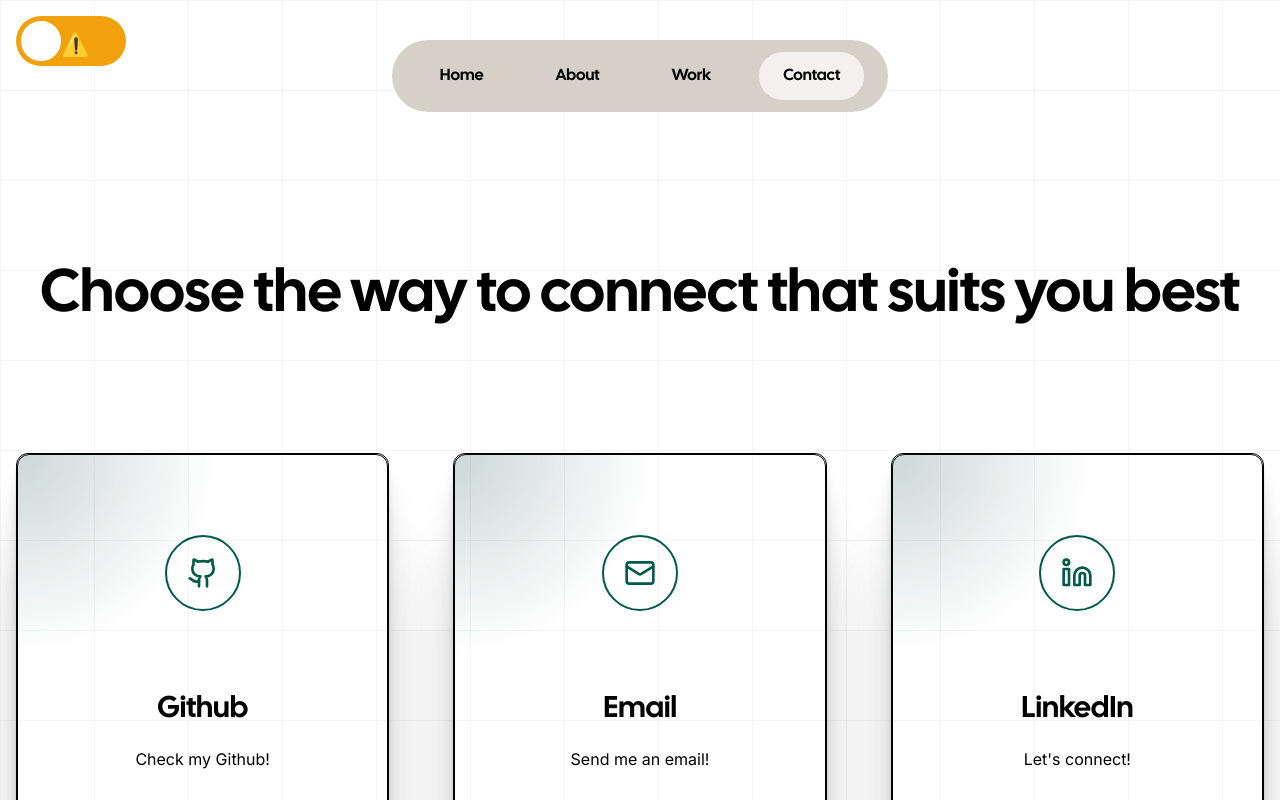
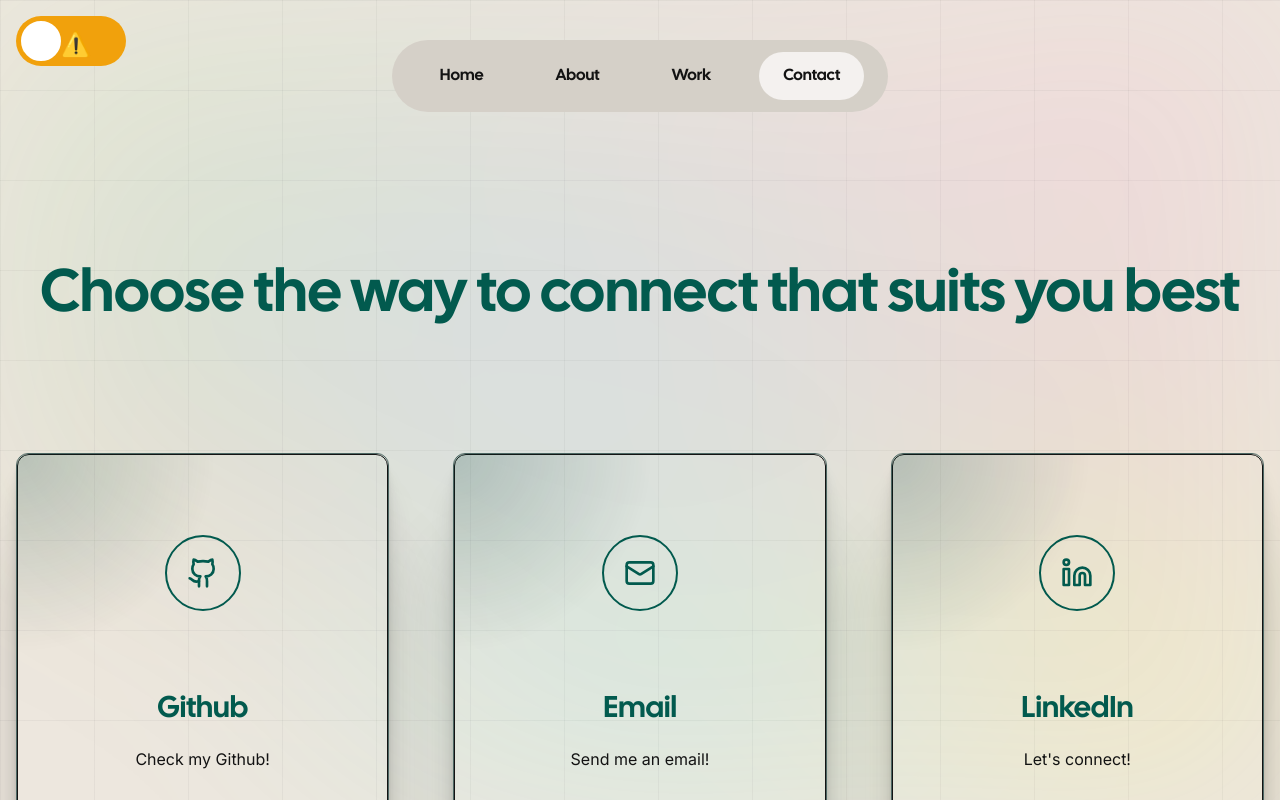
Before and after one commit to m-dombkowski/Portfolio-website, a Next.js app: page /contact in a window 1280 px wide. Shown: the top 800 px of the page. Built offline with nearby package versions, Linux system fonts and the light colour scheme; no server answers.

Commit message:
fix: trying to fix problem with default styles

```diff
--- a/src/app/layout.tsx
+++ b/src/app/layout.tsx
@@ -1,6 +1,6 @@
 "use client";
 import { Inter } from "next/font/google";
-import "./globals.css";
+import "./styles.scss";
 import SmoothScroll from "./lib/smooth-scroll/smooth-scroll";
 import LocalFont from "next/font/local";
 import "cal-sans";
@@ -10,7 +10,7 @@ import Navigation from "./components/navigation/navigation";
 import { library } from "@fortawesome/fontawesome-svg-core";
 import { fas } from "@fortawesome/free-solid-svg-icons";
 import { faSpotify } from "@fortawesome/free-brands-svg-icons";
-import {  useEffect, useRef, useState } from "react";
+import { useEffect, useRef, useState } from "react";
 import MobileNav from "./components/navigation/mobile-nav/mobile-nav";
 import Footer from "./components/footer/footer";
 import ScrollProgressBar from "./components/scroll-progress-bar/scroll-progress-bar";
--- a/src/app/globals.css
+++ b/src/app/styles.scss
@@ -1,12 +1,16 @@
+$dark: "dark";
+$bg: radial-gradient(at 40% 40%, rgb(30, 144, 255) 0px, transparent 50%),
+  radial-gradient(at 90% 10%, rgb(255, 105, 180) 0px, transparent 50%),
+  radial-gradient(at 50% 95%, rgb(0, 255, 255) 0px, transparent 50%),
+  radial-gradient(at 20% 30%, rgb(50, 205, 50) 0px, transparent 50%),
+  radial-gradient(at 90% 90%, rgb(255, 255, 0) 0px, transparent 50%),
+  radial-gradient(at 33% 50%, rgb(255, 69, 0) 0px, transparent 50%),
+  radial-gradient(at 79% 53%, rgb(128, 0, 128) 0px, transparent 50%);
+$color-text-lighter: #d4ede4;
+
 @tailwind base;
 @tailwind components;
 @tailwind utilities;
-
-@font-face {
-  font-family: Calc;
-  src: url("../../public/fonts/CalSans-SemiBold.ttf");
-}
-
 :root {
   --foreground-rgb: 0, 0, 0;
   --background-start-rgb: 214, 219, 220;
@@ -61,7 +65,53 @@
       radial-gradient(at 79% 53%, rgb(128, 0, 128) 0px, transparent 50%);
   }
 }
-body::before {
+
+@layer utilities {
+  .clip-path-hero-nav {
+    clip-path: inset (50% 0 50%);
+  }
+}
+
+@font-face {
+  font-family: Calc;
+  src: url("../../public/fonts/CalSans-SemiBold.ttf");
+}
+
+body {
+  color: #4c6763;
+  font-family: "Calc";
+  background: #ede7de;
+  transition: 0.3s all;
+
+  &.dark {
+    background: #020a13;
+    color: $color-text-lighter;
+
+    h1,
+    a {
+      color: #7bbea8;
+    }
+  }
+
+  h1 {
+    color: #025a4e;
+  }
+  a {
+    color: #131313;
+  }
+  &::after {
+    background-image: $bg;
+    position: fixed;
+    content: "";
+    z-index: -1;
+    width: 100%;
+    height: 100%;
+    filter: blur(100px) saturate(100%);
+    top: 0px;
+    opacity: 0.1;
+    transform: translateZ(0px);
+  }
+  &::before {
     background-position: 0% 0%;
     background-repeat: repeat;
     background-attachment: scroll;
@@ -79,47 +129,4 @@ body::before {
     background-color: transparent;
     transition: all 0.5s linear 0s;
   }
-
-body::after {
-  background-image: var(--bg-gradient);
-  position: fixed;
-  content: "";
-  z-index: -1;
-  width: 100%;
-  height: 100%;
-  filter: blur(100px) saturate(100%);
-  top: 0px;
-  opacity: 0.1;
-  transform: translateZ(0px);
 }
-
-body.dark {
-  background: var(--dark-bg);
-  color: rgb(var(--foreground-rgb));
-}
-
-.dark h1,
-.dark a {
-  color: var(--color-text-darker);
-}
-
-h1 {
-  color: var(--color-text-primary-light-mode);
-}
-
-a {
-  color: var(--color-text-light-mode-dark);
-}
-
-body {
-  color: var(--color-text-light-mode);
-  font-family: "Calc";
-  background: var(--background-light);
-  transition: 0.3s all;
-}
-
-@layer utilities {
-  .clip-path-hero-nav {
-    clip-path: inset (50% 0 50%);
-  }
-}
```
Also changed, not shown: src/app/global.css (added, +66 -0 lines), components.json. Lines whose indentation alone changed are shown as unchanged.
